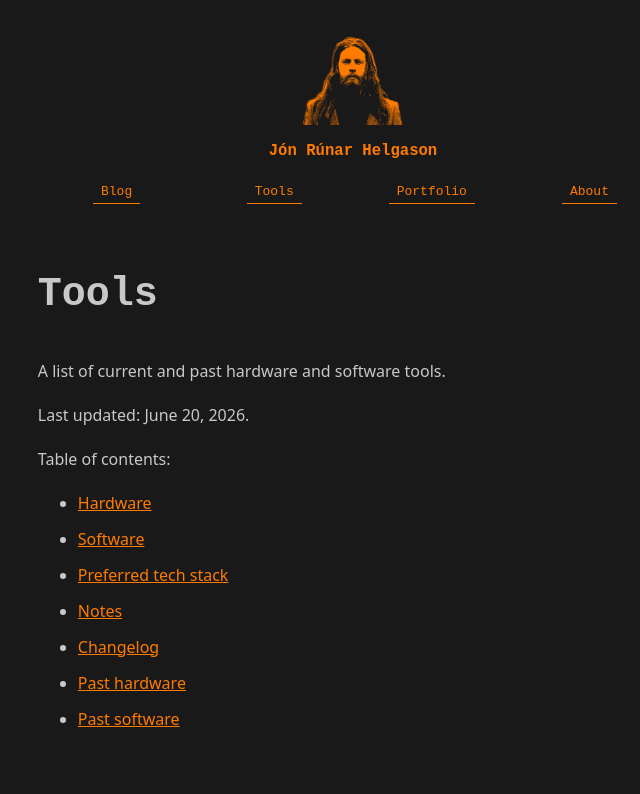
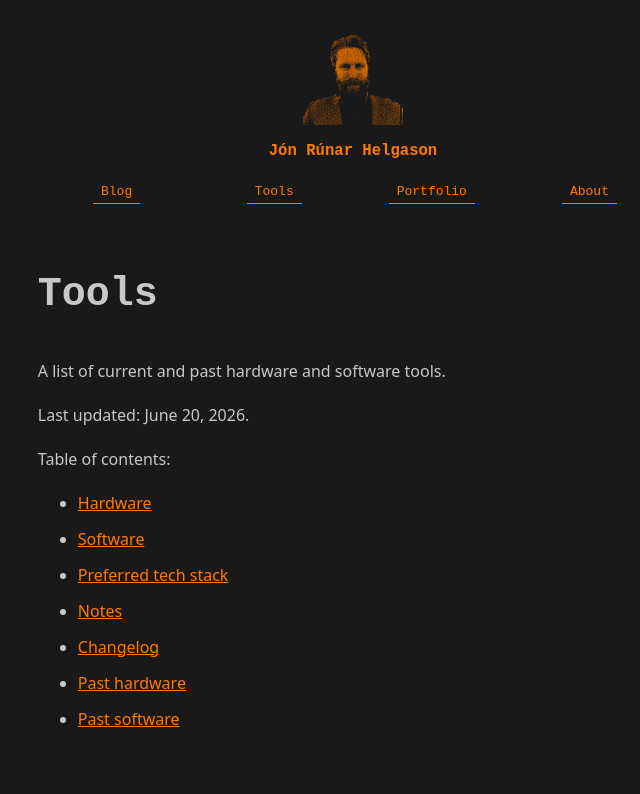
Before and after one commit to jonrh/jonrh.is, a Next.js app: page /tools in a window 1280 px wide. Shown: the top 794 px of the page, without its empty margins (287-927 px from the left). Built offline with nearby package versions, Linux system fonts and the light colour scheme.

Commit message:
Updated dithered image in navigation

```diff
--- a/components/layout/index.js
+++ b/components/layout/index.js
@@ -13,11 +13,11 @@ const Layout = ({ children }) => {
         <a href="/">
           <picture>
             <source
-              srcSet="/images/jon-runar-helgason.webp"
+              srcSet="/images/jon-runar-helgason-2026.webp"
               type="image/webp"
             />
             <img
-              src="/images/jon-runar-helgason.png"
+              src="/images/jon-runar-helgason-2026.png"
               alt="Profile of Jón Rúnar Helgason"
             />
           </picture>
```
Also changed, not shown: public/images/jon-runar-helgason-2026.png (added), public/images/jon-runar-helgason-2026.webp (added).
